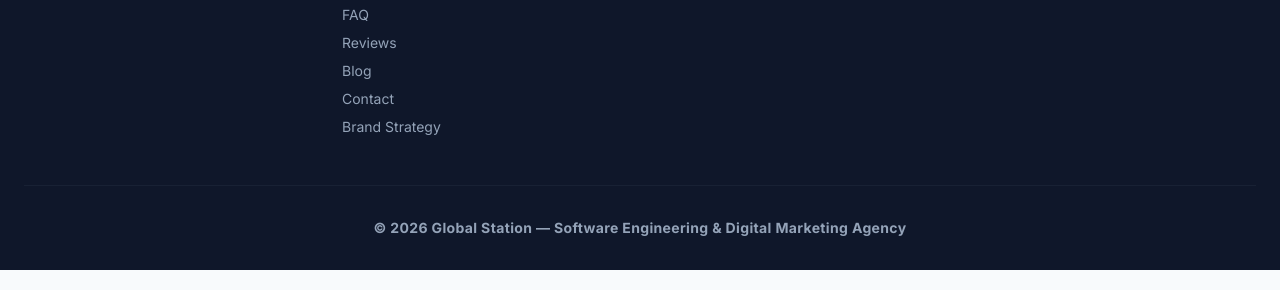
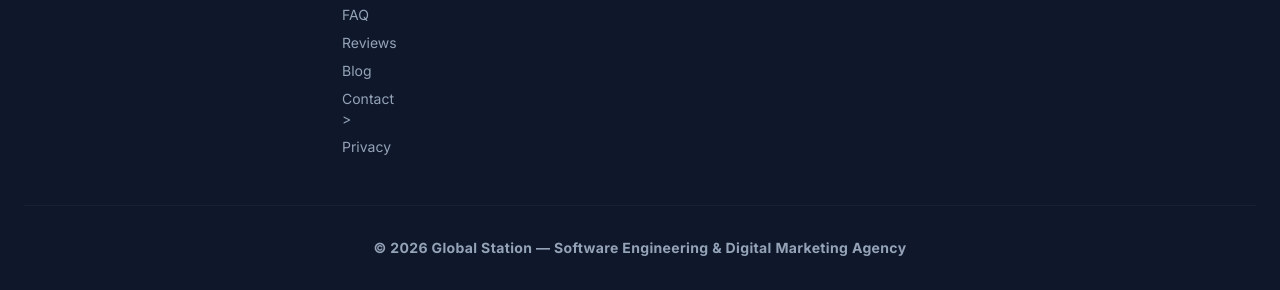
Before and after one commit to ahsanzafran/Global-Station, a plain HTML site: page blog.html in a window 1280 px wide. Shown: the part 1913-2203 px from the top of the page. Drawn offline with nearby package versions, Linux system fonts and the light colour scheme.

Commit message:
Update blog.html

```diff
--- a/blog.html
+++ b/blog.html
@@ -240,7 +240,8 @@
                 <a href="testimonials.html" class="text-slate-600 hover:text-indigo-600 transition">Reviews</a>
                 <a href="blog.html" class="font-bold text-indigo-600">Blog</a>
                 <a href="contact.html" class="text-slate-600 hover:text-indigo-600 transition">Contact</a>
-                   <a href="pricing.html" class="font-bold text-indigo-600">Privacy</a>
+
+                   <a href="privacy.html" class="font-bold text-indigo-600">Privacy</a>
                 <a href="contact.html" class="mt-2 inline-flex items-center justify-center gap-2 px-6 py-3 rounded-full bg-gradient-to-r from-indigo-600 to-rose-500 text-white font-black text-xs uppercase tracking-wider shadow-lg shadow-indigo-500/25">
                     Start Project <i class="fa-solid fa-arrow-right text-xs"></i>
                 </a>
@@ -416,7 +417,8 @@
                         <li><a href="testimonials.html" class="hover:text-white transition">Reviews</a></li>
                         <li><a href="blog.html" class="hover:text-white transition">Blog</a></li>
                         <li><a href="contact.html" class="hover:text-white transition">Contact</a></li>
-                           <li><a href="services.html" class="hover:text-white transition">Brand Strategy</a></li>
+                          >
+                           <li><a href="privacy.html" class="hover:text-white transition">Privacy</a></li>
                     </ul>
                 </div>
 
```
